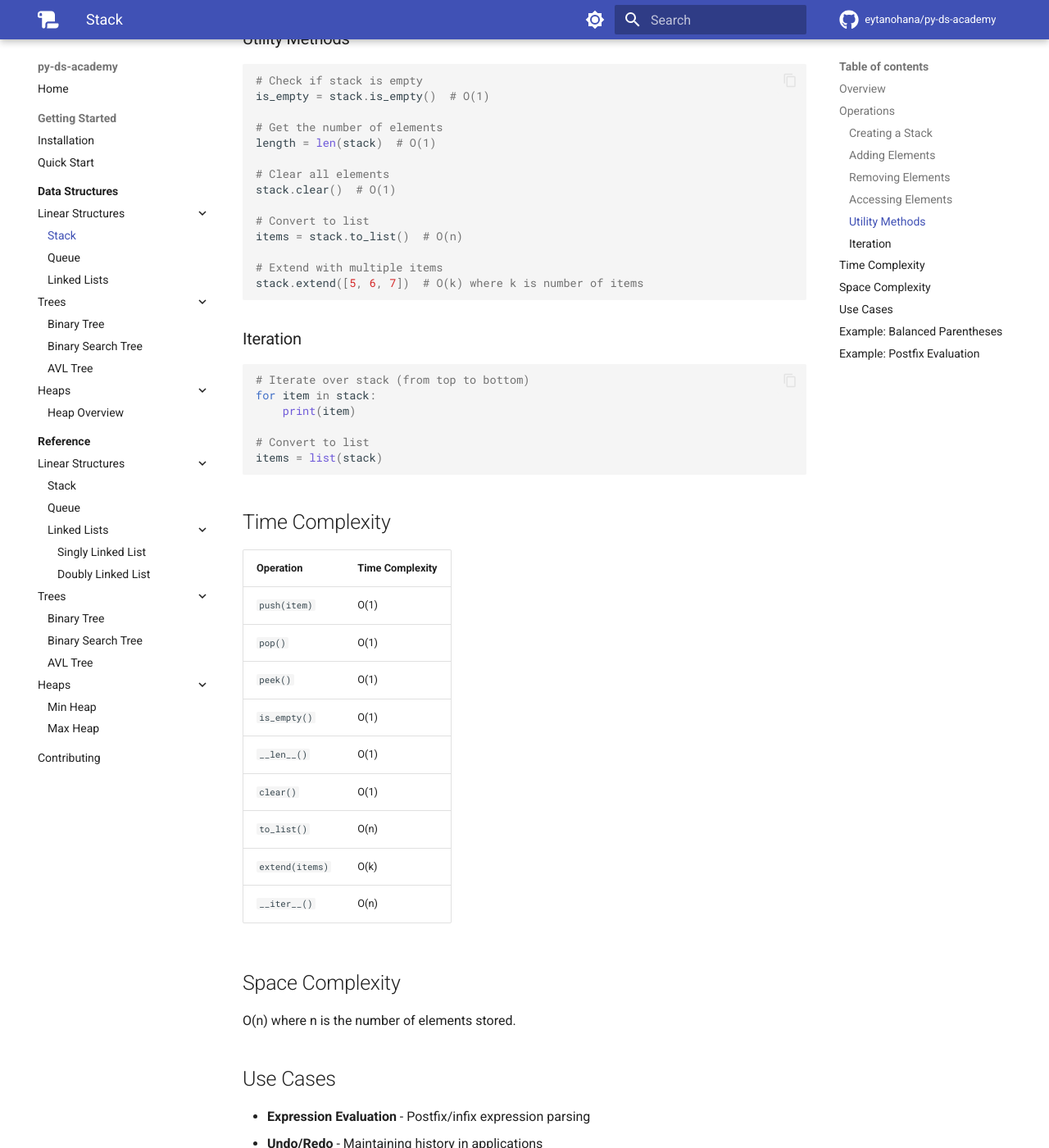
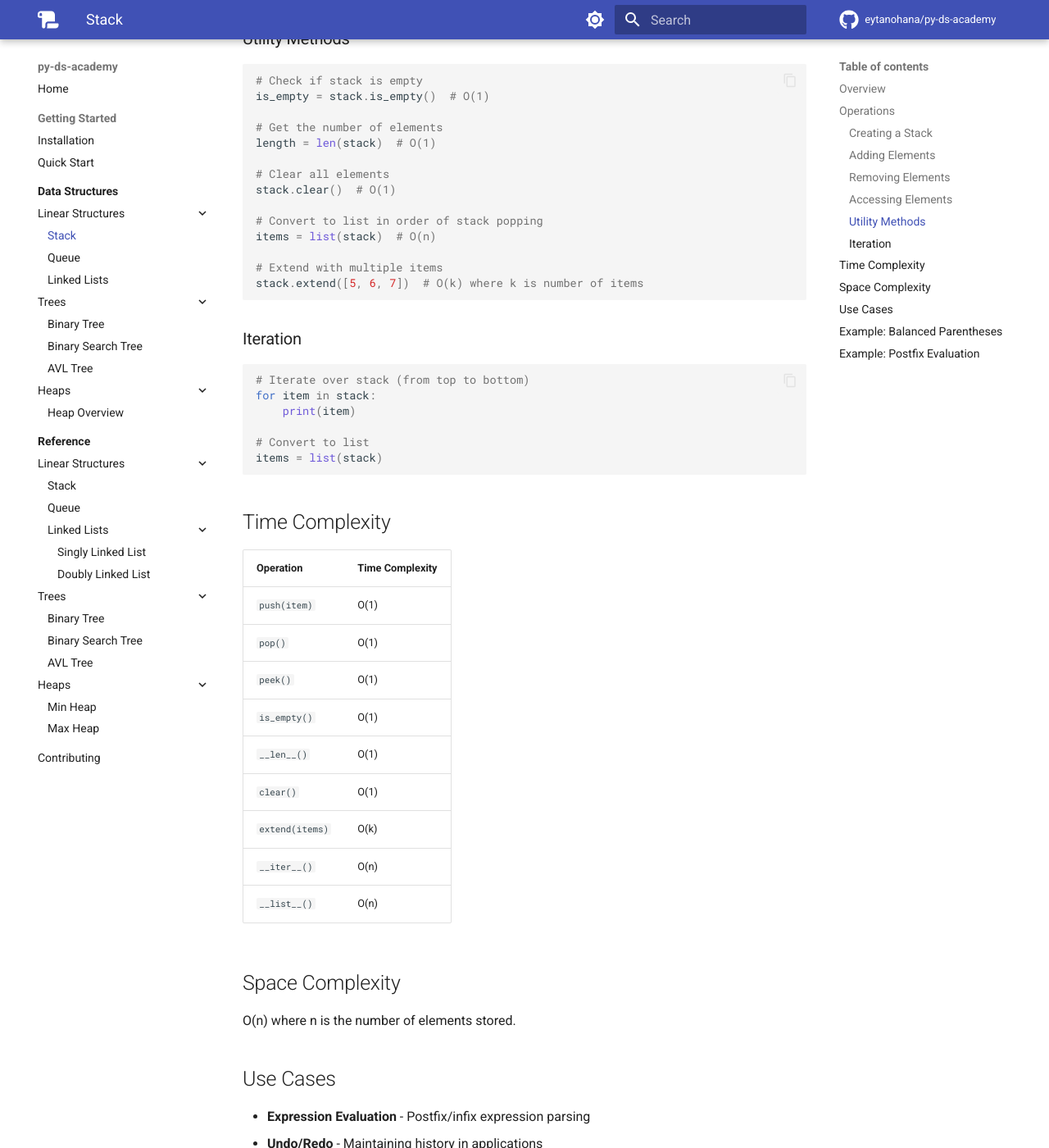
Before and after one commit to eytanohana/py-ds-academy, an MkDocs documentation site: the page built from docs/structures/stack.md, in a window 1280 px wide and 1400 px high, scrolled down 1115 px. Shown: the whole window at 82% size. Built offline with MkDocs 1.6.1 and Material for MkDocs 9.7.7, drawn with Linux system fonts in a browser that asks for light colours; comment, search, counter and statistics services are not loaded; the version menu is left out.

Commit message:
update docs for stack

```diff
--- a/docs/structures/stack.md
+++ b/docs/structures/stack.md
@@ -53,8 +53,8 @@ length = len(stack)  # O(1)
 # Clear all elements
 stack.clear()  # O(1)
 
-# Convert to list
-items = stack.to_list()  # O(n)
+# Convert to list in order of stack popping
+items = list(stack)  # O(n)
 
 # Extend with multiple items
 stack.extend([5, 6, 7])  # O(k) where k is number of items
@@ -73,17 +73,17 @@ items = list(stack)
 
 ## Time Complexity
 
-| Operation | Time Complexity |
-|-----------|----------------|
-| `push(item)` | O(1) |
-| `pop()` | O(1) |
-| `peek()` | O(1) |
-| `is_empty()` | O(1) |
-| `__len__()` | O(1) |
-| `clear()` | O(1) |
-| `to_list()` | O(n) |
-| `extend(items)` | O(k) |
-| `__iter__()` | O(n) |
+| Operation       | Time Complexity |
+|-----------------|-----------------|
+| `push(item)`    | O(1)            |
+| `pop()`         | O(1)            |
+| `peek()`        | O(1)            |
+| `is_empty()`    | O(1)            |
+| `__len__()`     | O(1)            |
+| `clear()`       | O(1)            |
+| `extend(items)` | O(k)            |
+| `__iter__()`    | O(n)            |
+| `__list__()`    | O(n)            |
 
 ## Space Complexity
 
```
Also changed, not shown: README.md (+1 -1 lines).
